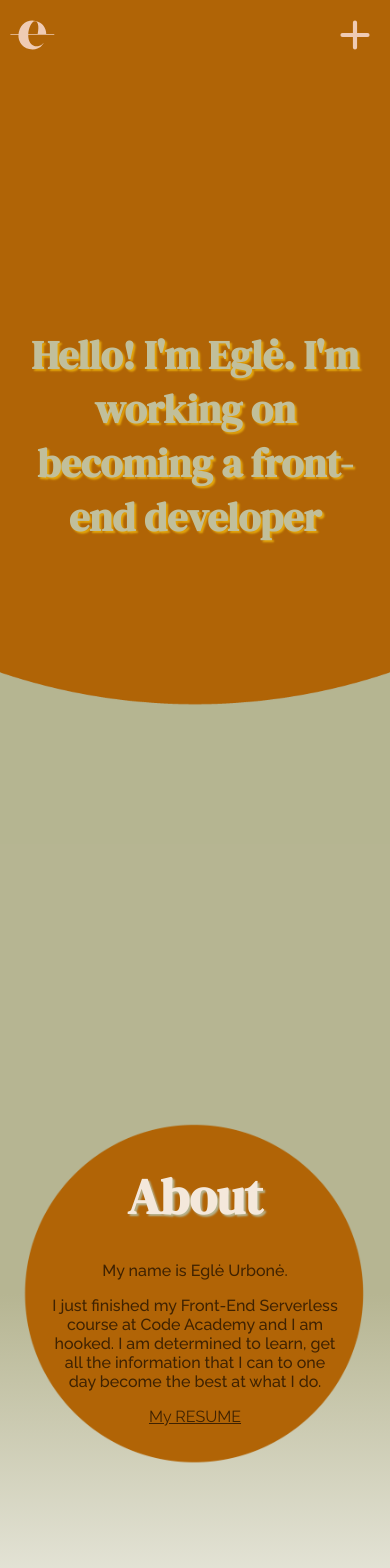
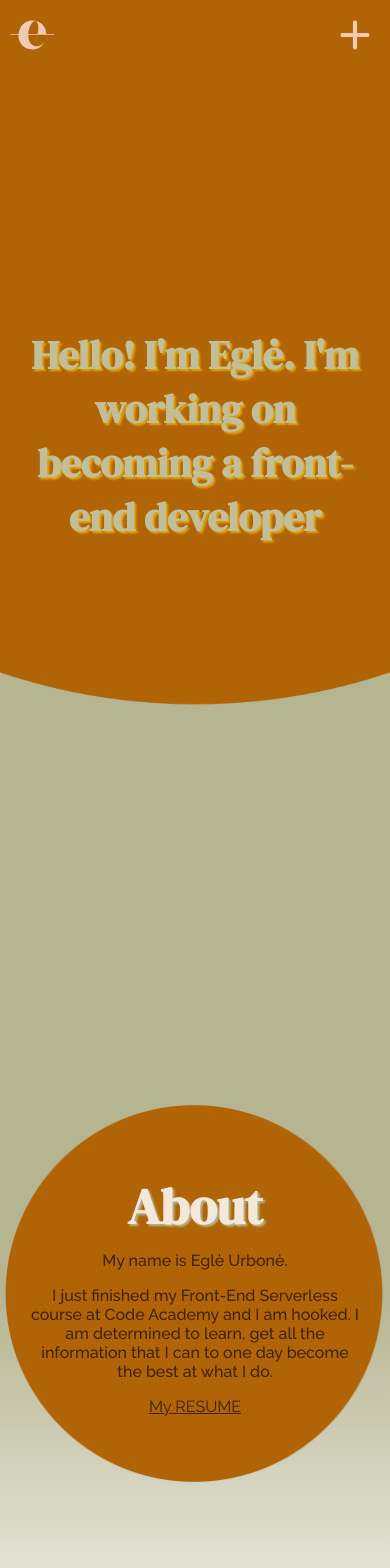
Before and after one commit to EgleUrbone/Mano_portfolio, a React (Vite) app: page / in a window 390 px wide. Shown: the top 1568 px of the page. Built offline with nearby package versions, Linux system fonts and the light colour scheme.

Commit message:
about responsive text

```diff
--- a/src/components/pages/About.module.css
+++ b/src/components/pages/About.module.css
@@ -3,8 +3,6 @@
   display: flex;
   flex-direction: column;
   justify-content: center;
-  padding-left: 20px;
-  padding-right: 20px;
   background-image: linear-gradient(
     to bottom,
     var(--second),
@@ -39,7 +37,7 @@
   font-family: 'DM Serif Display', serif;
   font-size: 50px;
   color: var(--fourth);
-  margin-bottom: 30px;
+  margin-bottom: 10px;
   text-shadow: 2px 2px 2px var(--second);
 }
 
@@ -53,7 +51,14 @@
   color: var(--text);
 }
 
-@media screen and (min-width: 768px) {
+@media screen and (min-width: 425px) {
+  .about {
+    padding-left: 20px;
+    padding-right: 20px;
+  }
+}
+
+@media screen and (min-width: 600px) {
   .aboutTextCont {
     width: 500px;
     margin-left: auto;
@@ -89,8 +94,6 @@
     margin-bottom: 200px;
   }
 
-
-
   .aboutTitle {
     font-size: 70px;
   }
```
